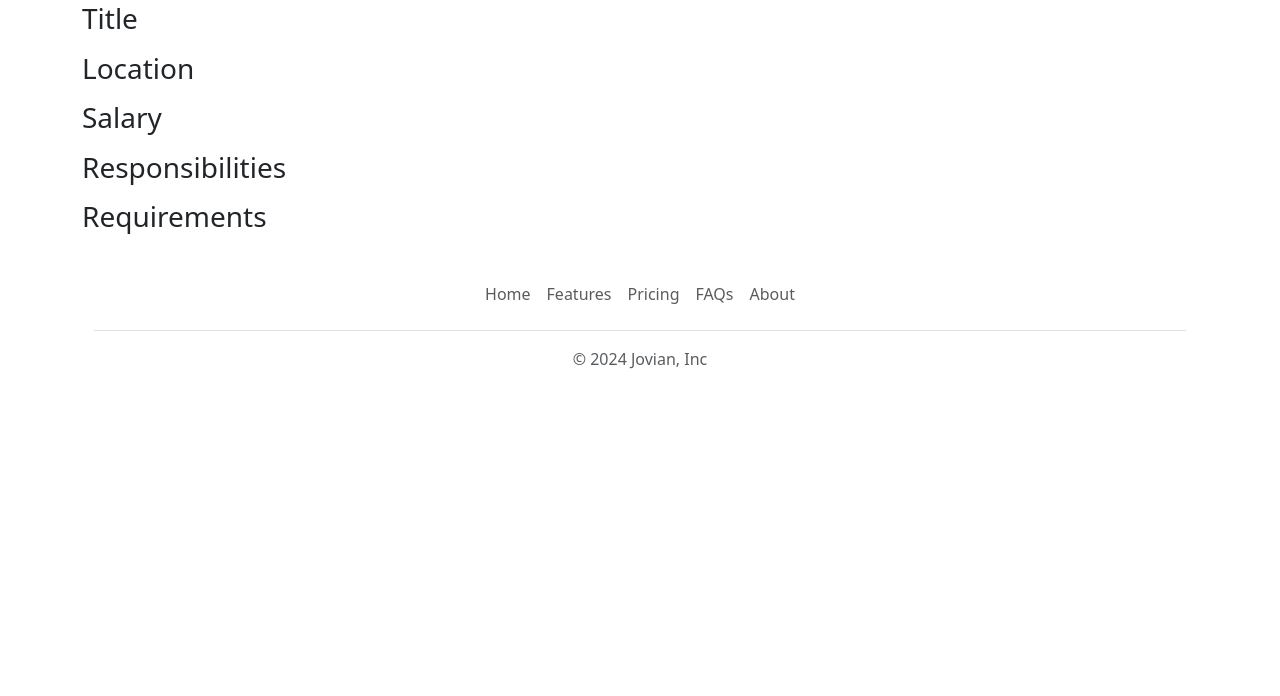
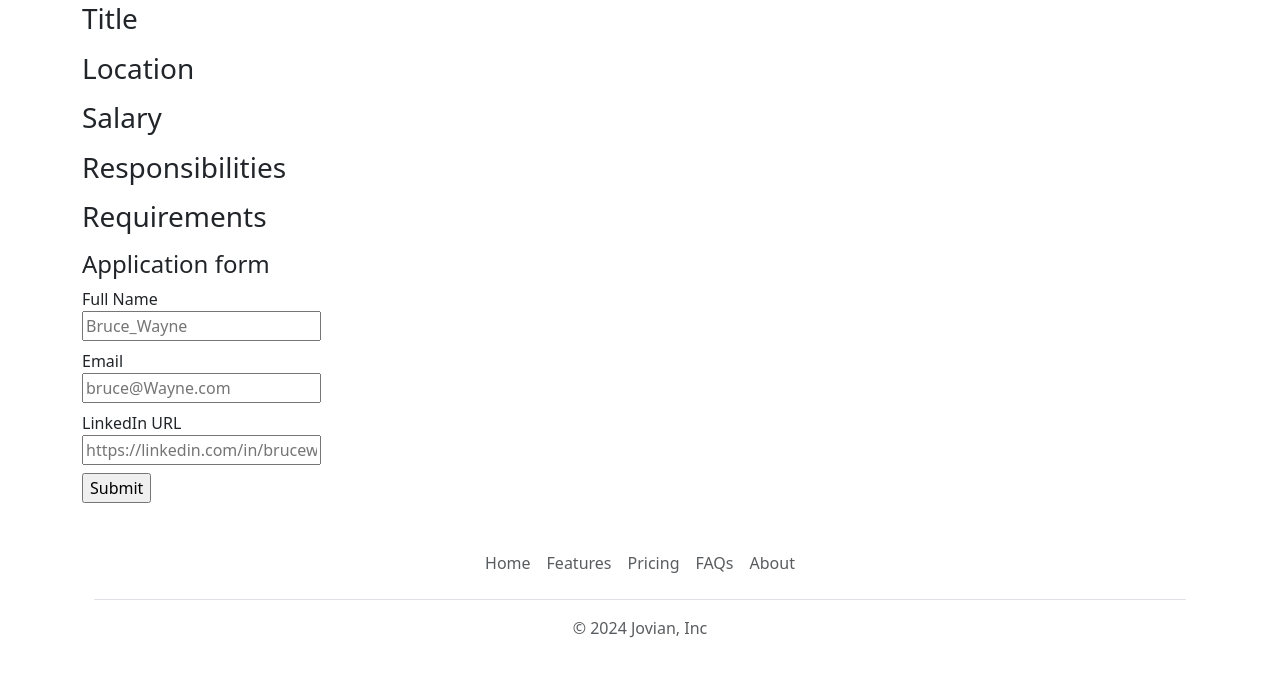
Before and after one commit to aryav-hash/jovian-career-website-flask, a Flask app: template templates/jobpage.html in a window 1280 px wide. Shown: the part 510-1206 px from the top of the page. Before the commit the page ends 879 px from the top, so only its background shows below. Run offline with Flask 3, Linux system fonts and the light colour scheme; the template is opened without the code that fills it, so the values that code supplies are empty.

Commit message:
Added a form for submission to the project.

```diff
--- a/app.py
+++ b/app.py
@@ -1,4 +1,4 @@
-from flask import Flask, jsonify, render_template
+from flask import Flask, jsonify, render_template, request
 from database import load_jobs_from_db, load_job_from_db
 
 app = Flask(__name__)
@@ -20,5 +20,10 @@ def show_job(id):
     return "Job not found", 404
   return render_template('jobpage.html', job=job)
 
+@app.route("/job/<id>/apply", methods=['POST'])
+def apply_to_job(id):
+  data = request.form
+  return jsonify(data)
+
 if __name__ == "__main__":
   app.run(host='0.0.0.0', debug=True)
--- /dev/null
+++ b/templates/application_form.html
@@ -0,0 +1,17 @@
+<h4>Application form</h4>
+<form action="/job/{{job['id']}}/apply" method="POST">
+    <div class="mb-2">
+    <label>Full Name</label><br>
+    <input type="text" name="full_name" placeholder="Bruce_Wayne">
+    </div>
+    <div class="mb-2">
+    <label>Email</label><br>
+    <input type="text" name="email" placeholder="bruce@Wayne.com">
+    </div>
+    <div class="mb-2">
+    <label>LinkedIn URL </label><br>
+    <input type="text" name="email" placeholder="https://linkedin.com/in/brucewayne">
+    </div>
+
+    <input type="submit" value="Submit">
+</form>
--- a/templates/jobpage.html
+++ b/templates/jobpage.html
@@ -29,6 +29,7 @@
     <p> {{job.responsibilities}} </p>
     <h3>Requirements</h3>
     <p> {{job.requirements}} </p>
+    {% include 'application_form.html' %}
     {% include 'footer.html' %}
     </div>
 </body>
```
